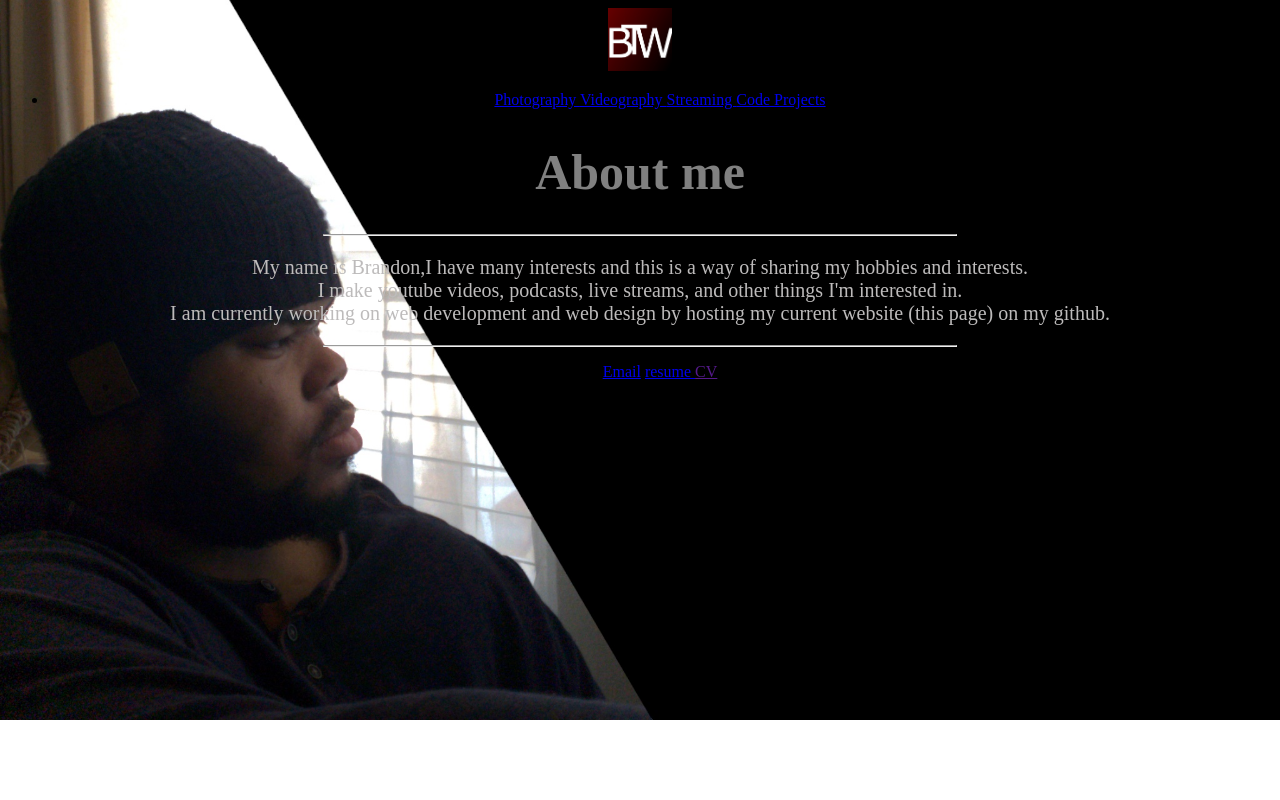
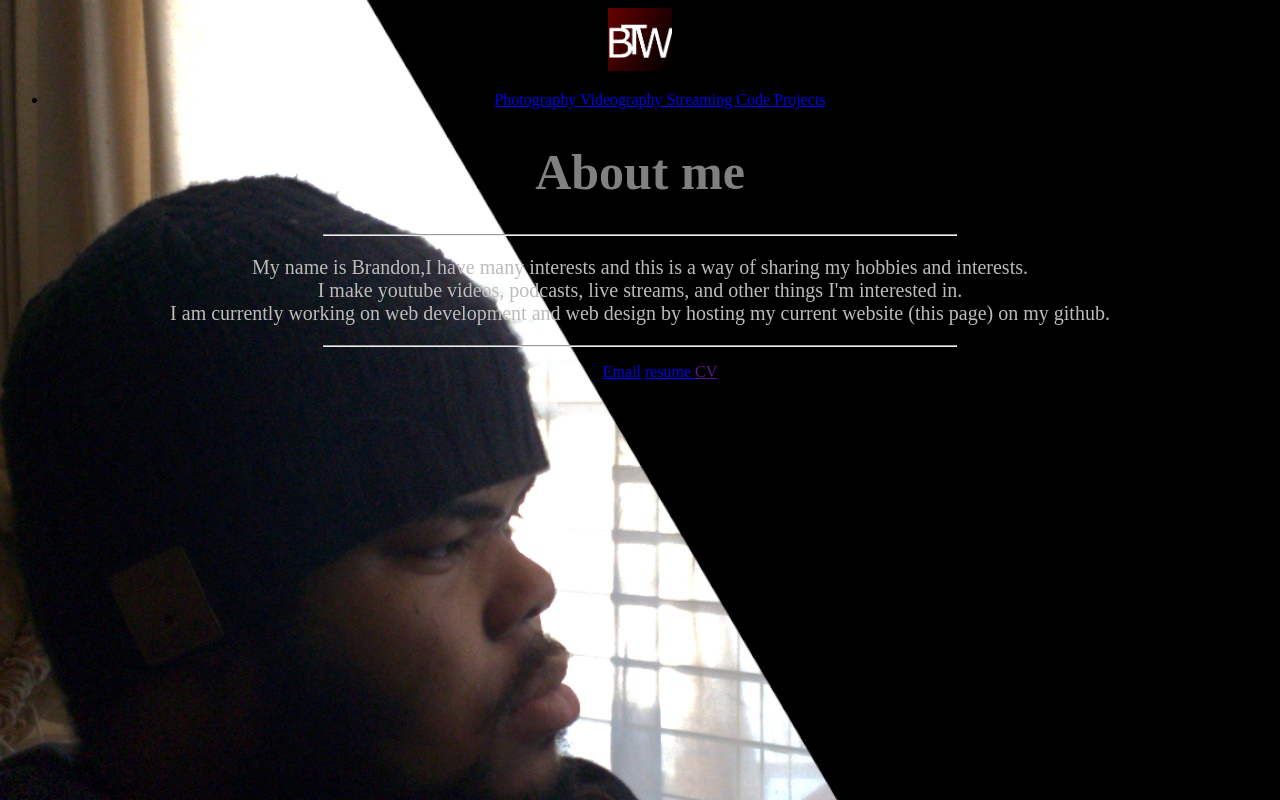
Before and after one commit to btwitsmyname/btwitsmyname.github.io, a plain HTML site: page index.html in a window 1280 px wide. Drawn offline with Linux system fonts and the light colour scheme.

Commit message:
background image fix test2?

```diff
--- a/index.html
+++ b/index.html
@@ -3,7 +3,7 @@
 <html lang="en-US">
     <head> <title> Home </title> </head>
     <!-- background -->
-    <body style="background-image:url('Homepage.bg.jpg');background-repeat:no-repeat;background-size:cover">
+    <body style="background-image:url('Homepage.bg.jpg');background-repeat:no-repeat;">
         <nav style="text-align: center;">
             <!-- logo linking to the home page -->
                     <a href= file:///F:/Coding%20projects/website/Homepage/BTW.html > <img src="BTW logo.jpg" alt="logo" title="Home Page"style=width:5%;height:5%;> </a>
```
